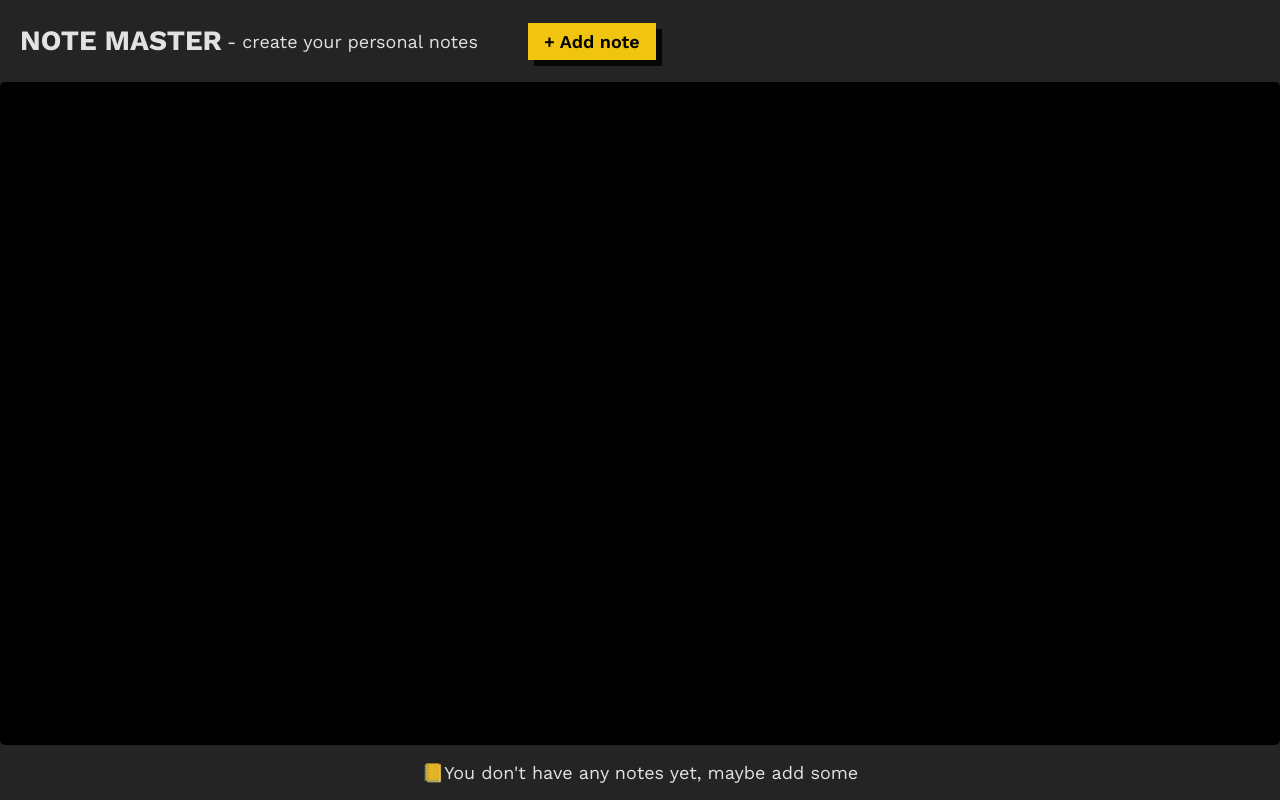
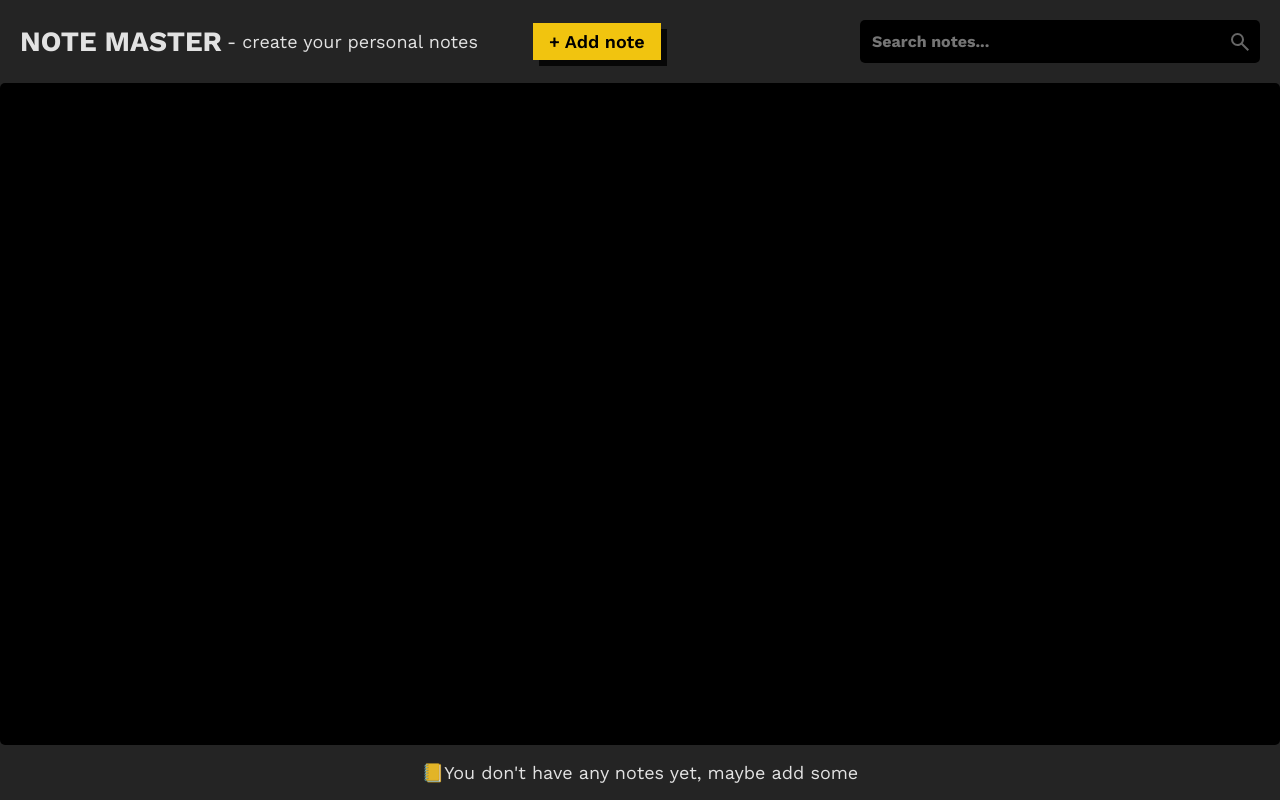
Before and after one commit to Dominiq01/react-note-master, a React (Vite) app: page / in a window 1280 px wide. Built offline with nearby package versions, Linux system fonts and the light colour scheme.

Commit message:
add searchbar and draggable library

```diff
--- a/package.json
+++ b/package.json
@@ -12,6 +12,7 @@
   "dependencies": {
     "react": "^18.2.0",
     "react-dom": "^18.2.0",
+    "react-draggable": "^4.4.6",
     "react-select": "^5.7.7"
   },
   "devDependencies": {
--- a/src/App.tsx
+++ b/src/App.tsx
@@ -4,23 +4,29 @@ import NoteList from "./components/NoteList";
 import { useEffect, useState } from "react";
 import { NoteItem } from "./components/NoteList";
 
-
 function App() {
   const [notes, setNotes] = useState<Array<NoteItem>>([]);
   const [isFormVisible, setIsFormVisible] = useState(false);
+  const [searchedValue, setSearchedValue] = useState("");
+  let searchedNotes;
+
+  searchedNotes = [...notes].filter(
+    (note) =>
+      note.content.includes(searchedValue) || note.title.includes(searchedValue)
+  );
 
   useEffect(() => {
-    const storedData = localStorage.getItem('notes');
+    const storedData = localStorage.getItem("notes");
 
-    if(!storedData) return
-    const parsedData = JSON.parse(storedData)
-    if(parsedData.length <= 0) return
+    if (!storedData) return;
+    const parsedData = JSON.parse(storedData);
+    if (parsedData.length <= 0) return;
     setNotes(parsedData);
   }, []);
 
   useEffect(() => {
     localStorage.setItem("notes", JSON.stringify(notes));
-  }, [notes])
+  }, [notes]);
 
   const addNoteHandler = (note: NoteItem) => {
     setNotes((prevNotes) => [note, ...prevNotes]);
@@ -30,17 +36,24 @@ function App() {
     setNotes((prevNotes) => [...prevNotes].filter((note) => note.id !== id));
   };
 
+  const searchNoteHandler = (e: React.ChangeEvent<HTMLInputElement>) => {
+    setSearchedValue(e.target.value);
+  };
+
   return (
     <div className="app">
-      <Header setIsFormVisible={setIsFormVisible} />
+      <Header
+        onSearchNote={searchNoteHandler}
+        setIsFormVisible={setIsFormVisible}
+      />
       <NoteList
         onAddNote={addNoteHandler}
         onDeleteNote={deleteNoteHandler}
         onCancel={setIsFormVisible}
         isFormVisible={isFormVisible}
-        notes={notes ?? []}
+        notes={searchedValue.trim() === "" ? notes : searchedNotes}
       />
-      <Footer notesCount={notes ? notes.length : 0}/>
+      <Footer notesCount={notes ? notes.length : 0} />
     </div>
   );
 }
--- a/src/components/Button.tsx
+++ b/src/components/Button.tsx
@@ -6,7 +6,11 @@ interface ButtonProps {
   onClick?: React.MouseEventHandler<HTMLButtonElement>;
 }
 
-const Button: React.FC<ButtonProps> = ({ children, type = "button", onClick }) => {
+const Button: React.FC<ButtonProps> = ({
+  children,
+  type = "button",
+  onClick,
+}) => {
   return (
     <button className="button" type={type} onClick={onClick}>
       {children}
--- a/src/components/Header.tsx
+++ b/src/components/Header.tsx
@@ -1,19 +1,32 @@
 import React from "react";
+import Button from "./Button";
+import IconSearch from "./UI/IconSearch";
 
 interface HeaderProps {
   setIsFormVisible: (isVisible: boolean) => void;
+  onSearchNote: (e: React.ChangeEvent<HTMLInputElement>) => void;
 }
 
-const Header: React.FC<HeaderProps> = ({ setIsFormVisible }) => {
+const Header: React.FC<HeaderProps> = ({ setIsFormVisible, onSearchNote }) => {
+
   return (
     <div className="header">
-      <div className="header__title">
-        <h2>Note Master</h2>
-        <p>- create your personal notes</p>
+      <div className="header__btn-title-container">
+        <div className="header__btn-title-container__title">
+          <h2>Note Master</h2>
+          <p>- create your personal notes</p>
+        </div>
+        <Button onClick={() => setIsFormVisible(true)}>+ Add note</Button>
       </div>
-      <button onClick={() => setIsFormVisible(true)} className="button">
-        + Add note
-      </button>
+      <div className="header__searchbar-container">
+        <input
+          onChange={onSearchNote}
+          placeholder="Search notes..."
+          className="header__searchbar-container__searchbar"
+          type="text"
+        ></input>
+        <IconSearch className="header__searchbar-container__icon" />
+      </div>
     </div>
   );
 };
--- a/src/components/NoteItem.tsx
+++ b/src/components/NoteItem.tsx
@@ -1,4 +1,6 @@
 import React from "react";
+import Draggable from "react-draggable";
+import IconMove from "./UI/IconMove";
 
 interface NoteItemProps {
   id: number;
@@ -8,13 +10,26 @@ interface NoteItemProps {
   onDeleteNote: (id: number) => void;
 }
 
-const NoteItem: React.FC<NoteItemProps> = ({ id, title, content, color, onDeleteNote }) => {
+const NoteItem: React.FC<NoteItemProps> = ({
+  id,
+  title,
+  content,
+  color,
+  onDeleteNote,
+}) => {
   return (
-    <li className="note-item" style={{ backgroundColor: color }}>
-      <button onClick={() => onDeleteNote(id)} className="note-item__delete">&times;</button>
-      <h3>{title}</h3>
-      <p>{content}</p>
-    </li>
+    <Draggable handle=".note-item__move-handle" bounds=".note-list">
+      <li className="note-item" style={{ backgroundColor: color }}>
+        <span className="note-item__move-handle" style={{ cursor: "move" }}>
+          <IconMove />
+        </span>
+        <button onClick={() => onDeleteNote(id)} className="note-item__delete">
+          &times;
+        </button>
+        <h3>{title}</h3>
+        <p>{content}</p>
+      </li>
+    </Draggable>
   );
 };
 
--- /dev/null
+++ b/src/components/UI/IconMove.tsx
@@ -0,0 +1,15 @@
+import React from "react";
+
+export default function IconMove() {
+  return (
+    <svg
+      xmlns="http://www.w3.org/2000/svg"
+      height="20"
+      viewBox="0 -960 960 960"
+      width="20"
+      fill="#242424"
+    >
+      <path d="M480-80 310-250l57-57 73 73v-166h80l-1 165 73-73 58 58L480-80ZM250-310 80-480l169-169 57 57-72 72h166v80H235l73 72-58 58Zm460 0-57-57 73-73H560v-80l165 1-73-73 58-58 170 170-170 170ZM440-560v-166l-73 73-57-57 170-170 170 170-57 57-73-73v166h-80Z" />
+    </svg>
+  );
+}
--- /dev/null
+++ b/src/components/UI/IconSearch.tsx
@@ -0,0 +1,22 @@
+import React from "react";
+
+interface IconProps {
+  className: string;
+}
+
+ const IconSearch: React.FC<IconProps> = ({className}) => {
+  return (
+    <svg
+      xmlns="http://www.w3.org/2000/svg"
+      height="24"
+      viewBox="0 -960 960 960"
+      width="24"
+      fill="#666"
+      className={className}
+    >
+      <path d="M784-120 532-372q-30 24-69 38t-83 14q-109 0-184.5-75.5T120-580q0-109 75.5-184.5T380-840q109 0 184.5 75.5T640-580q0 44-14 83t-38 69l252 252-56 56ZM380-400q75 0 127.5-52.5T560-580q0-75-52.5-127.5T380-760q-75 0-127.5 52.5T200-580q0 75 52.5 127.5T380-400Z" />
+    </svg>
+  );
+}
+
+export default IconSearch;
--- a/src/index.css
+++ b/src/index.css
@@ -1,4 +1,4 @@
-@import url('https://fonts.googleapis.com/css2?family=Work+Sans:wght@400;500;600;700&display=swap');
+@import url("https://fonts.googleapis.com/css2?family=Work+Sans:wght@400;500;600;700&display=swap");
 
 * {
   margin: 0;
@@ -7,7 +7,7 @@
 }
 
 :root {
-  font-family: 'Work Sans', sans-serif;
+  font-family: "Work Sans", sans-serif;
   line-height: 1.5;
   font-weight: 400;
   font-size: 62.5%;
@@ -24,20 +24,26 @@ body {
   display: grid;
   height: 100vh;
   grid-template-rows: auto 1fr auto;
-
 }
 
 .header {
   display: flex;
+  justify-content: space-between;
   align-items: center;
   gap: 5rem;
   padding: 2rem 2rem;
 }
 
-.header__title {
+.header__btn-title-container {
   display: flex;
   align-items: center;
-  gap: .5em;
+  gap: 5.5em;
+}
+
+.header__btn-title-container__title {
+  display: flex;
+  align-items: center;
+  gap: 0.5em;
 }
 
 .header h2 {
@@ -53,41 +59,69 @@ body {
   font-size: 1.8rem;
 }
 
+.header__searchbar-container {
+  position: relative;
+}
+
+.header__searchbar-container__searchbar {
+  position: relative;
+  width: 40rem;
+  padding: 1.2rem;
+  margin: 0;
+  align-self: flex-end;
+  justify-self: end;
+  background-color: black;
+  color: #929292;
+  outline: none;
+}
+
+.header__searchbar-container__icon {
+  position: absolute;
+  top: 50%;
+  right: 8px;
+  transform: translateY(-50%);
+}
+
 .button {
   font-size: 1.6rem;
-  padding: .8rem 1.6rem;
+  padding: 0.8rem 1.6rem;
   background-color: #f1c40f;
   cursor: pointer;
   border: none;
   font-weight: 600;
   text-align: center;
   box-shadow: 6px 6px 0 rgba(0, 0, 0, 0.801);
-  font-family: 'Work Sans', sans-serif;
+  font-family: "Work Sans", sans-serif;
 }
 .button:active {
   transform: translate(2px, 2px);
   box-shadow: 4px 4px 0 rgba(0, 0, 0, 0.801);
 }
 
-.note-list{
+.note-list {
+  position: relative;
   display: flex;
-  align-items: start;
   flex-wrap: wrap;
+  align-items: flex-start;
   gap: 1rem;
   padding: 2rem;
   background-color: black;
   list-style: none;
   border-radius: 5px;
+  max-height: 90vh;
+  overflow: auto;
 }
 
 .note-item {
   position: relative;
-  width: 300px;
+  min-width: 15rem;
+  width: auto;
   height: auto;
-  padding: 1.2rem 1rem 2rem 1rem;
-  background-color: #f1c40f;
+  padding: 2.6rem 1rem 1rem 1rem;
   color: black;
   resize: both;
+  overflow: auto;
+  overflow-wrap: anywhere;
 }
 
 .note-item h3 {
@@ -96,7 +130,7 @@ body {
 
 .note-item p {
   font-size: 1.4rem;
-  padding-top: .5em;
+  padding-top: 0.5em;
 }
 
 .note-item__delete {
@@ -106,35 +140,66 @@ body {
   cursor: pointer;
   background: none;
   border: none;
-  font-size: 3.2rem;
+  font-size: 3rem;
   color: #242424;
-  padding: 0 0.8rem;
-  transform: translateY(2px);
+  padding: 0.2rem 0.3rem;
+  line-height: 22px;
+}
+
+.note-item__move-handle {
+  position: absolute;
+  top: 0;
+  left: 0;
+  padding: 0.2rem;
+}
+
+.note-item::-webkit-scrollbar {
+  width: 4px;
+}
+
+.note-item::-webkit-scrollbar-track {
+  background: #f1f1f100;
+}
+
+.note-item::-webkit-scrollbar-thumb {
+  background: #00000071;
+  border-radius: 20px;
+}
+.note-item::-webkit-scrollbar-thumb:hover {
+  background: #555;
+}
+.note-item::-webkit-scrollbar-corner {
+  display: none;
 }
 
 .note-form {
+  position: absolute;
   display: flex;
   flex-direction: column;
+  max-width: 29rem;
   padding: 2rem;
   font-size: 1.6rem;
   color: white;
   background-color: #242424;
+  z-index: 1;
 }
 
 label {
   font-weight: 500;
 }
 
-select, input, textarea {
+select,
+input,
+textarea {
   background-color: white;
   color: #242424;
   font-family: inherit;
   border: none;
   border-radius: 5px;
-  padding: .5rem 1.2rem;
+  padding: 0.5rem 1.2rem;
   font-weight: 700;
   font-size: 1.6rem;
-  margin-bottom: .8rem;
+  margin-bottom: 0.8rem;
 }
 
 .note-form__select {
@@ -143,7 +208,7 @@ select, input, textarea {
   border: none;
 }
 
-.note-form__select div{
+.note-form__select div {
   cursor: pointer;
 }
 
@@ -170,3 +235,22 @@ select, input, textarea {
   font-size: 1.8rem;
   padding: 1.4rem 0;
 }
+
+::-webkit-scrollbar {
+  width: 8px;
+}
+
+::-webkit-scrollbar-track {
+  background: #f1f1f100;
+}
+
+::-webkit-scrollbar-thumb {
+  background: #cac4c471;
+  border-radius: 20px;
+}
+::-webkit-scrollbar-thumb:hover {
+  background: #a7a7a7;
+}
+::-webkit-scrollbar-corner {
+  display: none;
+}
```
Also changed, not shown: src/components/NoteForm.tsx (+24 -10 lines), src/components/NoteList.tsx (+19 -7 lines), 1 other file (tests, documents, lock files or other folders).
